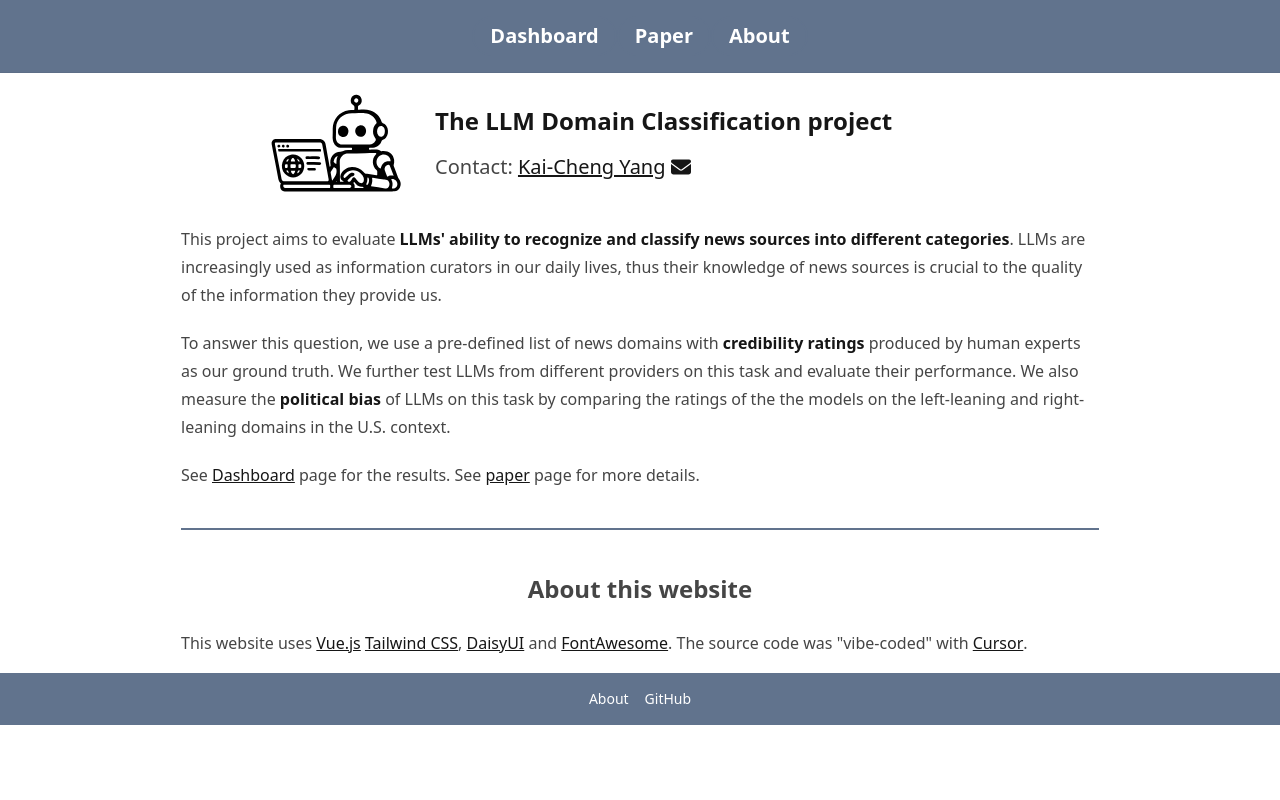
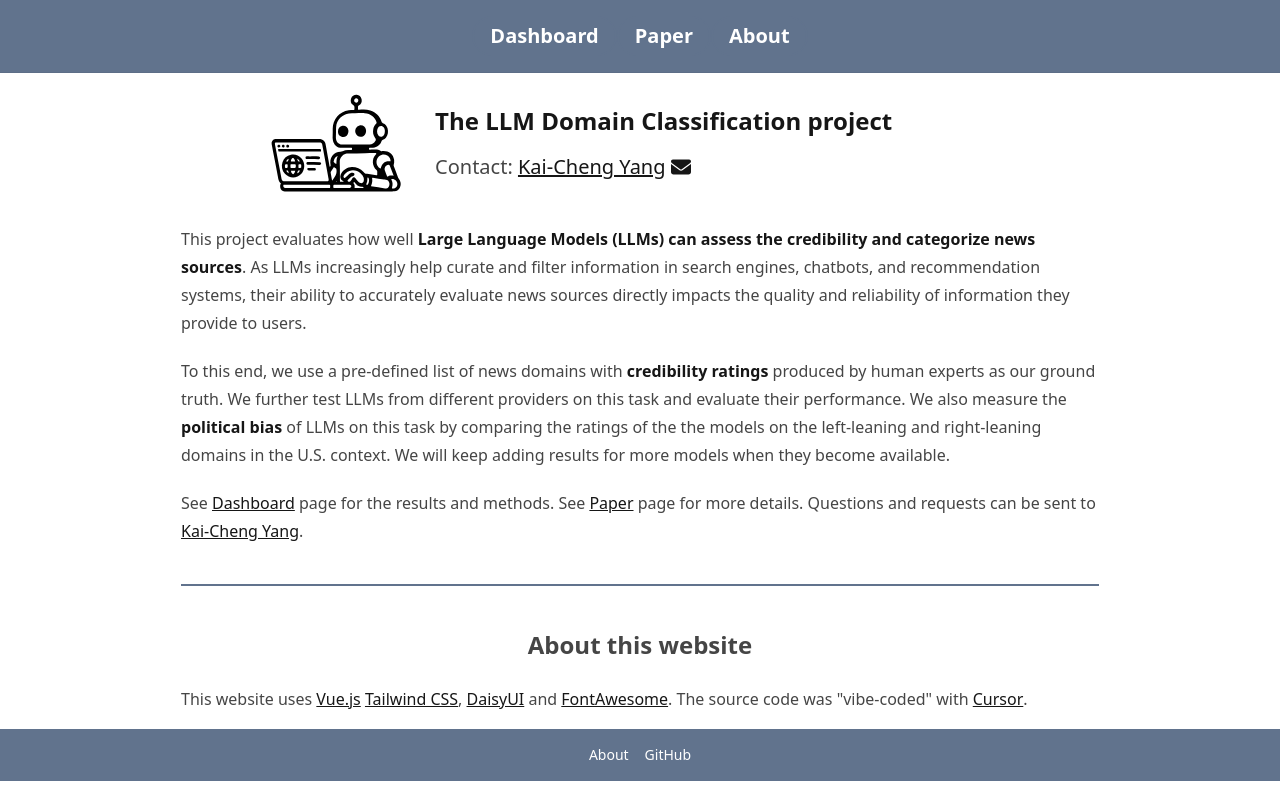
Before and after one commit to yang3kc/llm_domain_classification, a Vue app in the folder frontend/: page /about in a window 1280 px wide. Built offline with nearby package versions, Linux system fonts and the light colour scheme.

Commit message:
✨ feat(AboutView): improve project description and clarity of objectives

```diff
--- a/frontend/src/views/AboutView.vue
+++ b/frontend/src/views/AboutView.vue
@@ -22,17 +22,19 @@ const { companyLogos } = useCompanyLogos()
 
       <article class="prose prose-slate max-w-none">
         <p>
-          This project aims to evaluate <strong>LLMs' ability to recognize and classify news sources into different categories</strong>.
-          LLMs are increasingly used as information curators in our daily lives, thus their knowledge of news sources is crucial to the quality of the information they provide us.
+          This project evaluates how well <strong>Large Language Models (LLMs) can assess the credibility and categorize news sources</strong>.
+          As LLMs increasingly help curate and filter information in search engines, chatbots, and recommendation systems, their ability to accurately evaluate news sources directly impacts the quality and reliability of information they provide to users.
         </p>
         <p>
-          To answer this question, we use a pre-defined list of news domains with <strong>credibility ratings</strong> produced by human experts as our ground truth.
+          To this end, we use a pre-defined list of news domains with <strong>credibility ratings</strong> produced by human experts as our ground truth.
           We further test LLMs from different providers on this task and evaluate their performance.
           We also measure the <strong>political bias</strong> of LLMs on this task by comparing the ratings of the the models on the left-leaning and right-leaning domains in the U.S. context.
+          We will keep adding results for more models when they become available.
         </p>
         <p>
-          See <router-link to="/" class="link link-neutral">Dashboard</router-link> page for the results.
-          See <router-link to="/paper-rating" class="link link-neutral">paper</router-link> page for more details.
+          See <router-link to="/" class="link link-neutral">Dashboard</router-link> page for the results and methods.
+          See <router-link to="/paper-rating" class="link link-neutral">Paper</router-link> page for more details.
+          Questions and requests can be sent to <a href="mailto:yang3kc@gmail.com" class="link link-neutral">Kai-Cheng Yang</a>.
         </p>
       </article>
 
```
